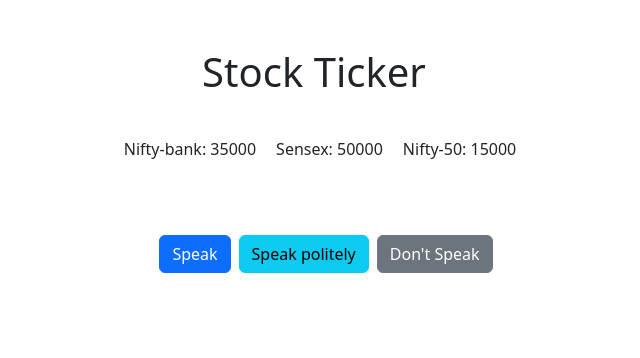
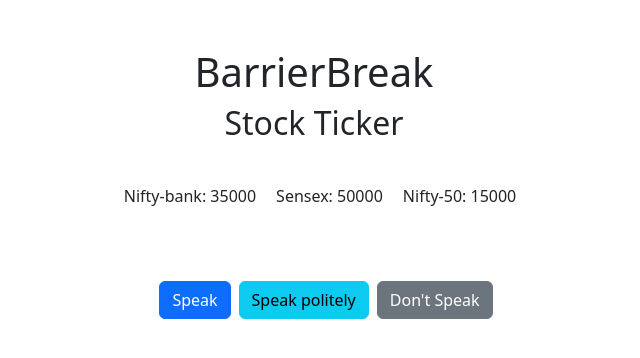
Before and after one commit to BarrierBreak/Accessible-Stock-Ticker, a Flask app: page / in a window 1280 px wide. Shown: the top 358 px of the page, without its empty margins (326-966 px from the left). Run offline with Flask 3, Linux system fonts and the light colour scheme.

Commit message:
Update index.html

```diff
--- a/templates/index.html
+++ b/templates/index.html
@@ -44,7 +44,8 @@
 <body>
 
     <div class="container mt-5">
-        <h1>Stock Ticker</h1>
+        <h1>BarrierBreak</h1>
+        <h2>Stock Ticker</h2>
         <div id="stock-ticker">
             <ul class="stock-ticker-list">
                 <li>
```
